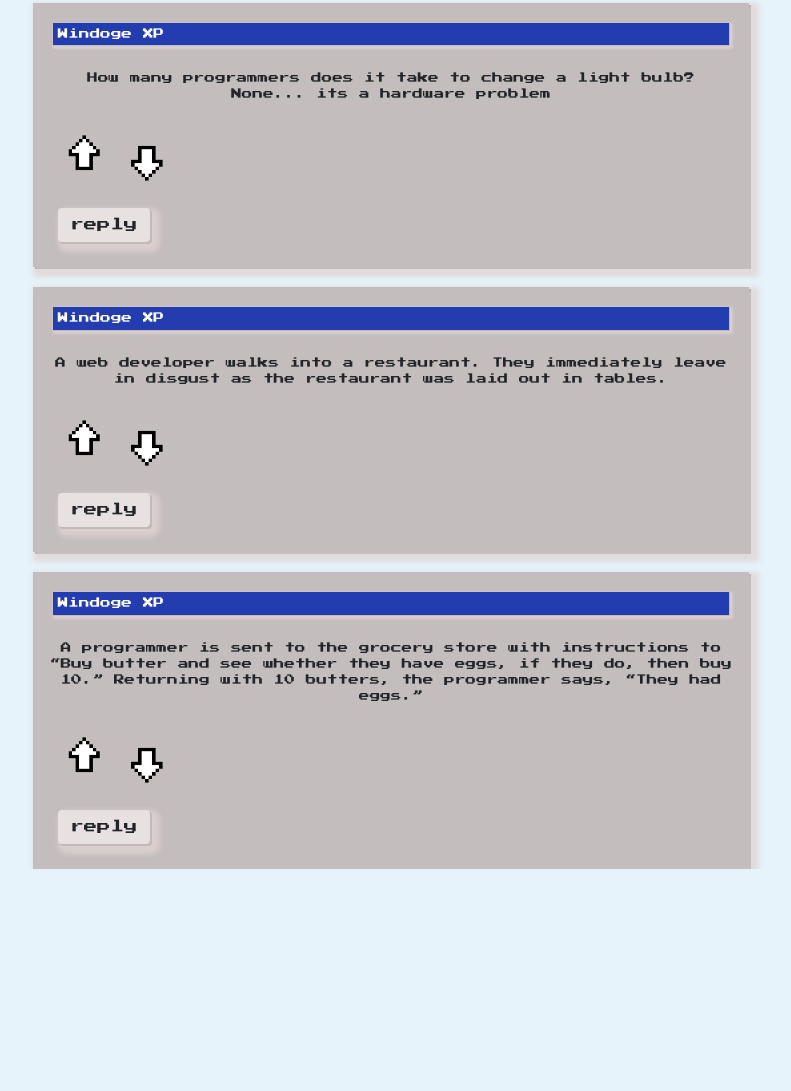
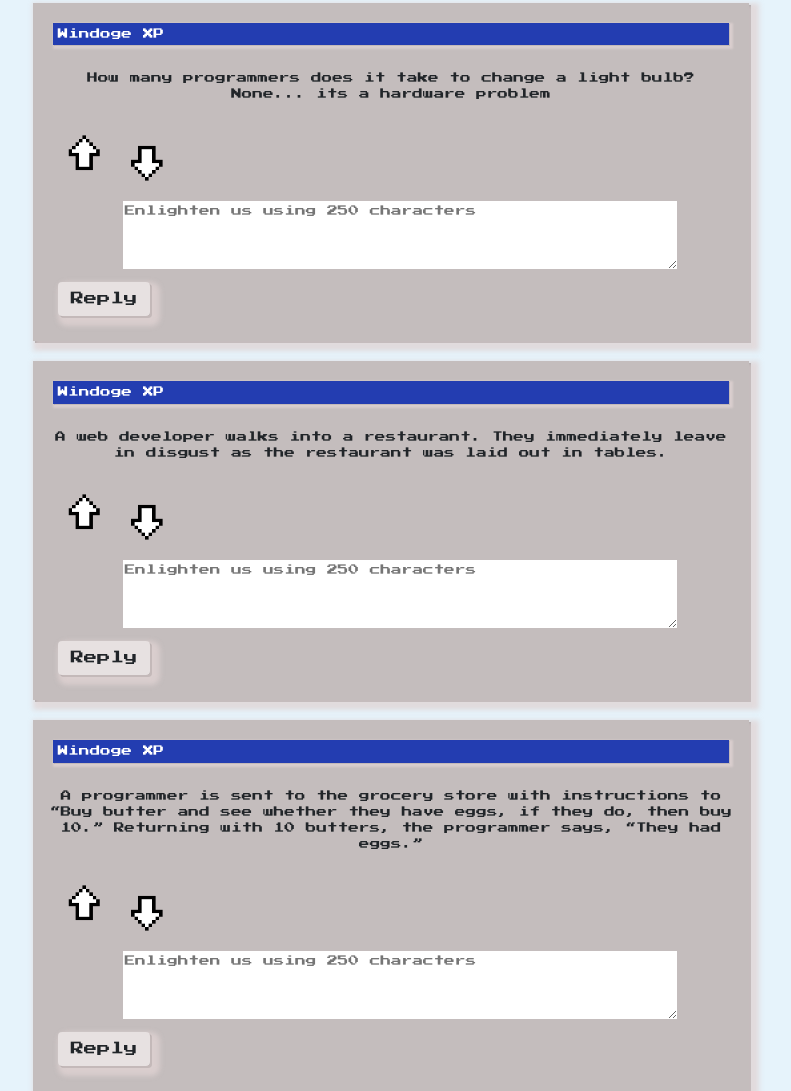
Before and after one commit to SuperBrava/LAP-1-PROJECT-Frontend, a plain HTML site: page technology.html in a window 1280 px wide. Shown: the part 388-1479 px from the top of the page, without its empty margins (249-1040 px from the left). Before the commit the page ends 1257 px from the top, so only its background shows below. Drawn offline with nearby package versions, Linux system fonts and the light colour scheme.

Commit message:
got the arrows to have ids and to act as buttons

```diff
--- a/technology.html
+++ b/technology.html
@@ -58,9 +58,10 @@
             <h4>Windoge XP</h4>
             <p class="card-text">How many programmers does it take to change a light bulb?
               None... its a hardware problem</p>
-              <img class="card-icon3" src="./assets/arrow1.png" alt="loading icon">
-           <img class="card-icon4" src="./assets/arrow1.png" alt="loading icon">
-            <a href="#" class="btn">reply</a>
+              <input type="image" id="imgsub" class="card-icon3" src="./assets/arrow1.png" alt="arrow1">
+           <input type="image"  id="imgsub" class="card-icon4" src="./assets/arrow1.png" alt="arrow1">
+           <textarea id="postbar" name="postbar" maxlength="250" rows="4" cols="50" placeholder="Enlighten us using 250 characters"></textarea>
+           <input type="submit" class="btn" name="submit" value="Reply">
           </div>
         </div>
 
@@ -68,9 +69,10 @@
           <div class="post">
             <h4>Windoge XP</h4>
             <p class="card-text">A web developer walks into a restaurant. They  immediately leave in disgust as the restaurant was laid out in tables.</p>
-            <img class="card-icon3" src="./assets/arrow1.png" alt="loading icon">
-           <img class="card-icon4" src="./assets/arrow1.png" alt="loading icon">
-            <a href="#" class="btn">reply</a>
+            <input type="image"  id="imgsub" class="card-icon3" src="./assets/arrow1.png" alt="loading icon">
+           <input type="image"  id="imgsub" class="card-icon4" src="./assets/arrow1.png" alt="loading icon">
+           <textarea id="postbar" name="postbar" maxlength="250" rows="4" cols="50" placeholder="Enlighten us using 250 characters"></textarea>
+           <input type="submit" class="btn" name="submit" value="Reply">
           </div>
         </div>
 
@@ -79,9 +81,10 @@
             <h4>Windoge XP</h4>
             <p class="card-text">A programmer is sent to the grocery store with instructions to “Buy butter and see whether they have eggs, if they do, then buy 10.”
              Returning with 10 butters, the programmer says, “They had eggs.”</p>
-             <img class="card-icon3" src="./assets/arrow1.png" alt="loading icon">
-           <img class="card-icon4" src="./assets/arrow1.png" alt="loading icon">
-             <a href="#" class="btn">reply</a>
+             <input type="image"  id="imgsub" class="card-icon3" src="./assets/arrow1.png" alt="loading icon">
+           <input type="image"  id="imgsub" class="card-icon4" src="./assets/arrow1.png" alt="loading icon">
+           <textarea id="postbar" name="postbar" maxlength="250" rows="4" cols="50" placeholder="Enlighten us using 250 characters"></textarea>
+           <input type="submit" class="btn" name="submit" value="Reply">
           </div>
         </div>
 
```
Also changed, not shown: gaming.html (+12 -9 lines), graphics.html (+13 -10 lines), programming.html (+6 -6 lines).
